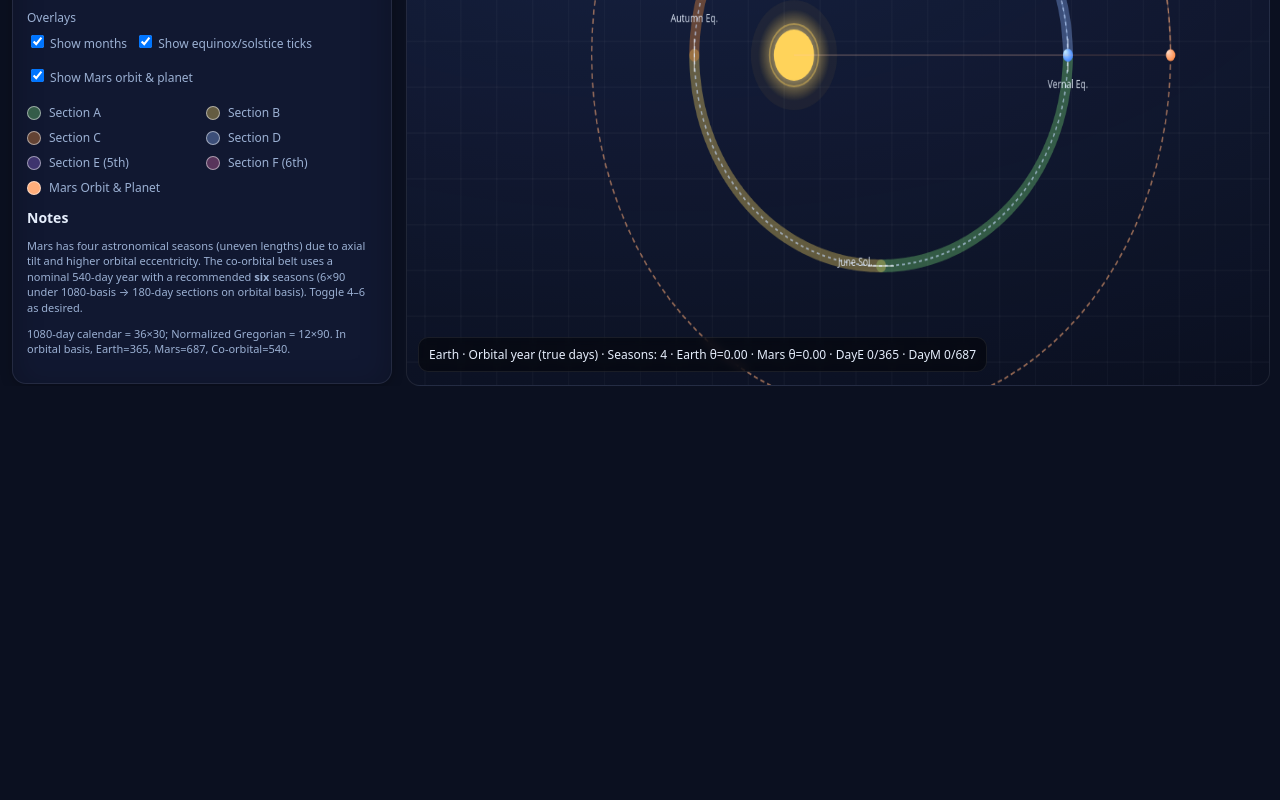
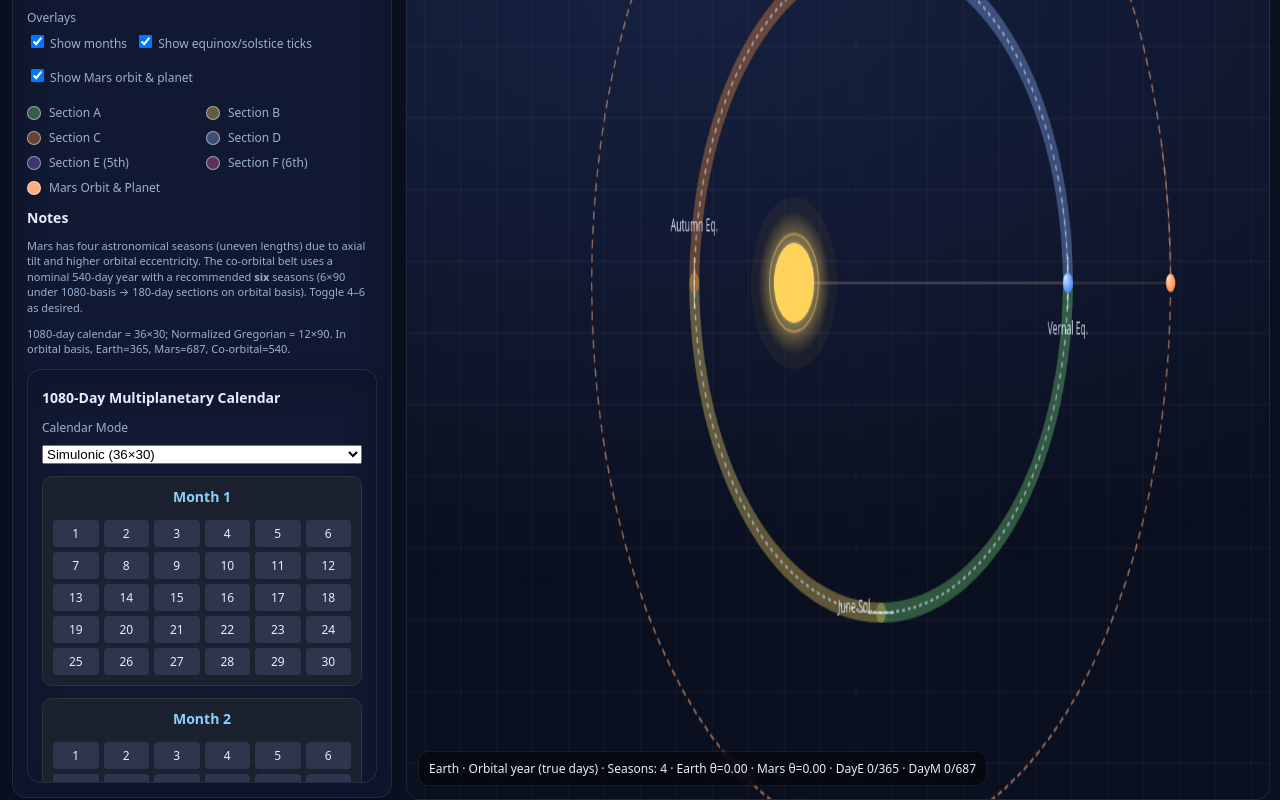
Before and after one commit to SirHrishiMukherjee/4seasons, a plain HTML site: page index.html in a window 1280 px wide. Shown: the part 430-1230 px from the top of the page. Before the commit the page ends 816 px from the top, so only its background shows below. Drawn offline with Linux system fonts and the light colour scheme.

Commit message:
Added months of the year.

```diff
--- a/index.html
+++ b/index.html
@@ -40,6 +40,12 @@
     canvas { width: 100%; height: 100%; display: block; background: radial-gradient(1200px 600px at 30% 30%, rgba(90,130,255,0.15), rgba(0,0,0,0)); border-radius: 14px; border: 1px solid rgba(255,255,255,0.08); }
     .readout { position: absolute; left: 12px; bottom: 12px; background: rgba(0,0,0,0.45); padding: 8px 10px; border-radius: 10px; font-size: 12px; color: var(--ink); backdrop-filter: blur(4px); border: 1px solid rgba(255,255,255,0.08); }
     .note { font-size: 11px; color: var(--muted); line-height: 1.4; }
+  .calendar .month{background:#1c2130;border:1px solid #333;border-radius:10px;padding:10px;flex:1 0 calc(33.3% - 12px);min-width:220px}
+    .calendar .month h3{margin-top:0;font-size:14px;text-align:center;color:#8ad1ff}
+    .calendar .days{display:grid;grid-template-columns:repeat(6,1fr);gap:5px}
+    .calendar .day{background:#2e354d;text-align:center;padding:5px;border-radius:4px;cursor:pointer;font-size:12px}
+    .calendar .day:hover{background:#3e6cf5}
+    .calendar .day.selected{outline:2px solid #8ad1ff; outline-offset:1px}
   </style>
 </head>
 <body>
@@ -107,6 +113,18 @@
         <h2>Notes</h2>
         <p class="note">Mars has four astronomical seasons (uneven lengths) due to axial tilt and higher orbital eccentricity. The co‑orbital belt uses a nominal 540‑day year with a recommended <strong>six</strong> seasons (6×90 under 1080‑basis → 180‑day sections on orbital basis). Toggle 4–6 as desired.</p>
         <p class="note">1080‑day calendar = 36×30; Normalized Gregorian = 12×90. In orbital basis, Earth=365, Mars=687, Co‑orbital=540.</p>
+      </div>
+          <div class="panel" style="margin-top:12px; max-height:48vh; overflow:auto;">
+        <h2>1080‑Day Multiplanetary Calendar</h2>
+        <div class="control">
+          <label for="calendarMode">Calendar Mode</label>
+          <select id="calendarMode">
+            <option value="simulonic">Simulonic (36×30)</option>
+            <option value="gregorian">Gregorian‑normalized (12×90)</option>
+            <option value="astral">Astral (36×30)</option>
+          </select>
+        </div>
+        <div id="calendar" class="calendar" style="display:flex; flex-wrap:wrap; gap:12px;"></div>
       </div>
     </aside>
 
@@ -329,8 +347,53 @@
     showBounds.addEventListener('change', render);
     showMars.addEventListener('change', render);
 
+    // ===== 1080‑Day Calendar integration =====
+    const simulonicMonths = Array.from({length:36}, (_,i)=>`Month ${i+1}`);
+    const gregorianMonths = ['January','February','March','April','May','June','July','August','September','October','November','December'];
+    const astralMonths = ['Waxing','Waning','Half','Full','Quarter','Rise','Fall','Olympus Mons','Ursa Major','Draco','Centauri','Proxima','Carina','Lyra','Serpens','Apollo','Planck','Einstein','Schrodinger','Cygnus','Sirius','Antares','Canopus','Poincare','Mendel','Regulus','Procyon','Lynx','Eridanus','Cassiopeia','Crux','Magellanic','Kepler','Hubble','Newton','Andromeda'];
+
+    function calendarMonthsFor(mode){
+      if(mode==='gregorian') return gregorianMonths; if(mode==='astral') return astralMonths; return simulonicMonths;
+    }
+
+    function absoluteDayFrom(monthIndex, dayIndex, mode){
+      const months = calendarMonthsFor(mode); const daysPerMonth = Math.floor(1080 / months.length);
+      return monthIndex * daysPerMonth + (dayIndex - 1); // 0‑based
+    }
+
+    function renderCalendar(){
+      const container = document.getElementById('calendar'); container.innerHTML='';
+      const mode = document.getElementById('calendarMode').value; const months = calendarMonthsFor(mode);
+      const daysPerMonth = Math.floor(1080 / months.length);
+      months.forEach((name, i)=>{
+        const m = document.createElement('div'); m.className='month';
+        const h = document.createElement('h3'); h.textContent = name; m.appendChild(h);
+        const grid = document.createElement('div'); grid.className='days';
+        for(let d=1; d<=daysPerMonth; d++){
+          const cell = document.createElement('div'); cell.className='day'; cell.textContent=d; cell.title=`Day ${d} of ${name}`;
+          cell.onclick = ()=>{
+            // map to model
+            const basisTarget = (mode==='gregorian') ? '1290' : '1080';
+            basisSel.value = basisTarget; updateRanges(); // switch basis to 1080/1290 geometry
+            playing = false; // stop animation
+            const abs = absoluteDayFrom(i,d,mode);
+            daySlider.value = Math.max(0, Math.min(currentYearLength(), abs));
+            theta = dayToTheta(parseInt(daySlider.value,10));
+            // highlight selection
+            document.querySelectorAll('.calendar .day.selected').forEach(el=>el.classList.remove('selected'));
+            cell.classList.add('selected');
+            render();
+          };
+          grid.appendChild(cell);
+        }
+        m.appendChild(grid); container.appendChild(m);
+      });
+    }
+
+    document.getElementById('calendarMode').addEventListener('change', ()=>{ renderCalendar(); });
+
     // init
-    updateRanges(); updateSeasonLock(); render();
+    updateRanges(); updateSeasonLock(); render(); renderCalendar();
   </script>
 </body>
 </html>
```
